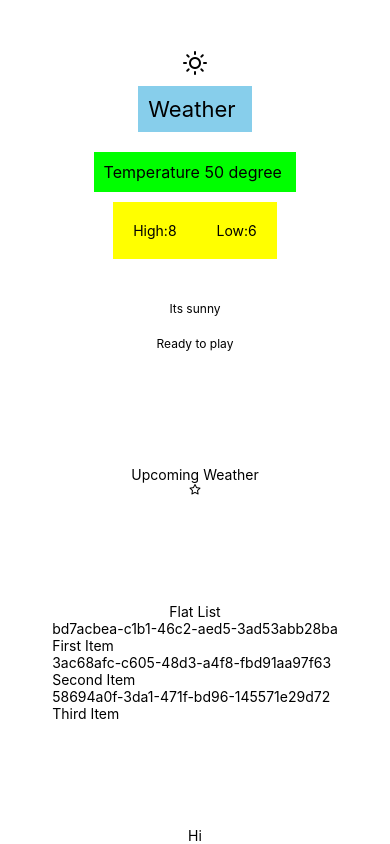
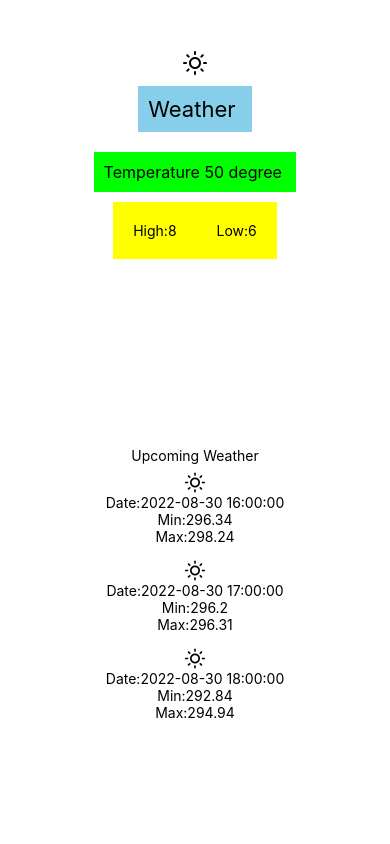
Before and after one commit to joel-2004/ReactNative, a React Native app in the folder AwesomeProject/: screen / in a window 390 px wide. Built offline with nearby package versions, Linux system fonts and the light colour scheme.

Commit message:
UpcomingWeatherList

```diff
--- a/AwesomeProject/App.js
+++ b/AwesomeProject/App.js
@@ -8,7 +8,7 @@ const App = () => {
     <>
       <CurrentWeather></CurrentWeather>
       <UpcomingWeather></UpcomingWeather>
-      <FlatListDemo></FlatListDemo>
+      {/* <FlatListDemo></FlatListDemo> */}
     </>
   )
 }
--- a/AwesomeProject/components/CurrentWeather.js
+++ b/AwesomeProject/components/CurrentWeather.js
@@ -17,13 +17,13 @@ const CurrentWeather = () => {
                     <Text style={styles.high}>Low:6</Text>
                 </View>
             </View>
-
+            {/*
             <View style={{ justifyContent: "flex-end", alignItems: "center" }}>
-                {/* to appear on bottom */}
+                {/* to appear on bottom
                 <Text style={styles.description}>Its sunny</Text>
                 <Text style={styles.description}>Ready to play</Text>
             </View>
-
+    */}
         </>
 
     )
--- a/AwesomeProject/components/UpcomingWeather.js
+++ b/AwesomeProject/components/UpcomingWeather.js
@@ -1,13 +1,68 @@
-import { SafeAreaView, View, Text, StyleSheet } from "react-native";
+import { SafeAreaView, View, Text, StyleSheet, FlatList } from "react-native";
 import { Feather } from "@expo/vector-icons"
 
+const DATA = [
+    {
+        "dt_txt": "2022-08-30 16:00:00",
+        "main": {
+            "temp_min": 296.34,
+            "temp_max": 298.24,
+        },
+        "weather": [
+            {
+                "main": "Rain",
+            }
+        ],
+    },
+    {
+        "dt_txt": "2022-08-30 17:00:00",
+        "main": {
+            "temp_min": 296.2,
+            "temp_max": 296.31,
+
+        },
+        "weather": [
+            {
+                "main": "Rain",
+            }
+        ]
+    },
+    {
+        "dt_txt": "2022-08-30 18:00:00",
+        "main": {
+            "temp_min": 292.84,
+            "temp_max": 294.94,
+
+        },
+        "weather": [
+            {
+                "main": "Rain",
+            }
+        ]
+    }
+]
+const Weather = (props) => {
+    const { dt_txt, min, max } = props;
+    return (
+        <View style={styles.weather}>
+            <Feather name="sun" size={20}></Feather>
+            <Text>Date:{dt_txt}</Text>
+            <Text>Min:{min}</Text>
+            <Text>Max:{max}</Text>
+
+        </View>
+    );
+}
+
 const UpcomingWeather = () => {
+    const render = ({ item }) => (
+        <Weather dt_txt={item.dt_txt} min={item.main.temp_min} max={item.main.temp_max}></Weather>
+    )
     return (
-        <SafeAreaView style={styles.view}>
-
+        <View style={styles.view}>
             <Text>Upcoming Weather</Text>
-            <Feather name="star"></Feather>
-        </SafeAreaView>
+            <FlatList data={DATA} renderItem={render} keyExtractor={(item) => item.dt_txt}></FlatList>
+        </View>
     );
 }
 
@@ -16,6 +71,12 @@ const styles = StyleSheet.create({
         flex: 1,
         justifyContent: "center",
         alignItems: "center"
+    },
+    weather: {
+        padding: 2,
+        alignItems: 'center',
+        margin: 5,
+
     }
 })
 
--- a/AwesomeProject/learn/2_FlatList.js
+++ b/AwesomeProject/learn/2_FlatList.js
@@ -21,17 +21,16 @@ const Item = ({ id, title }) => {
         </View>
     );
 }
-//flat List supports just plain arrays like const data=["joel","me","etc"],as well as array of objects
-//section list only supports array of objects
+/*flat List supports just plain arrays like const data=["joel","me","etc"],as well as array of objects,
+use flat list for a usual list
+section list only supports array of objects, us e section list when breaking up a list into sections*/
 const FlatListDemo = () => {
 
     return (
         <View style={{ flex: 1, justifyContent: "center", alignItems: "center" }}>
             <Text>Flat List</Text>
-            <FlatList data={DATA} renderItem={({ item }) => <Item id={item.id} title={item.title}></Item>}
-                keyExtractor={item => item.id}
-            ></FlatList>
-            <Text>Hi</Text>
+            <FlatList data={DATA} renderItem={({ item }) => <Item id={item.id} title={item.title}></Item>}></FlatList>
+
         </View>)
 }
 
```
